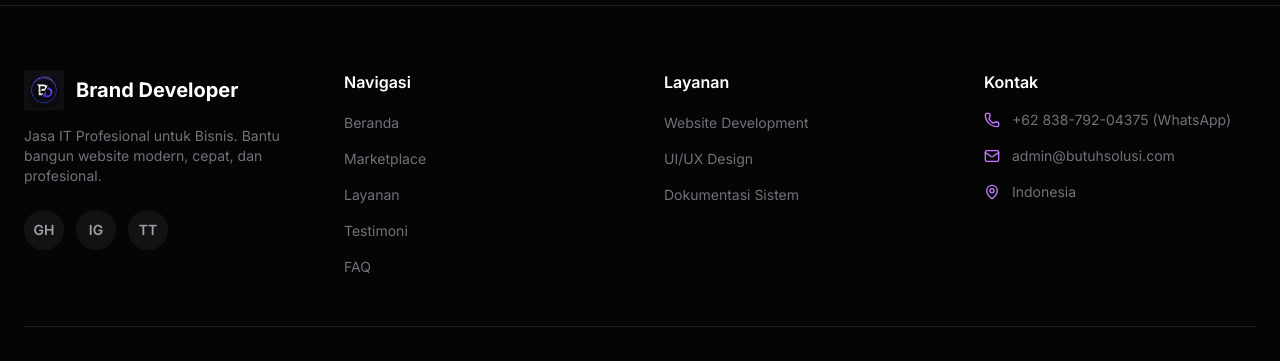
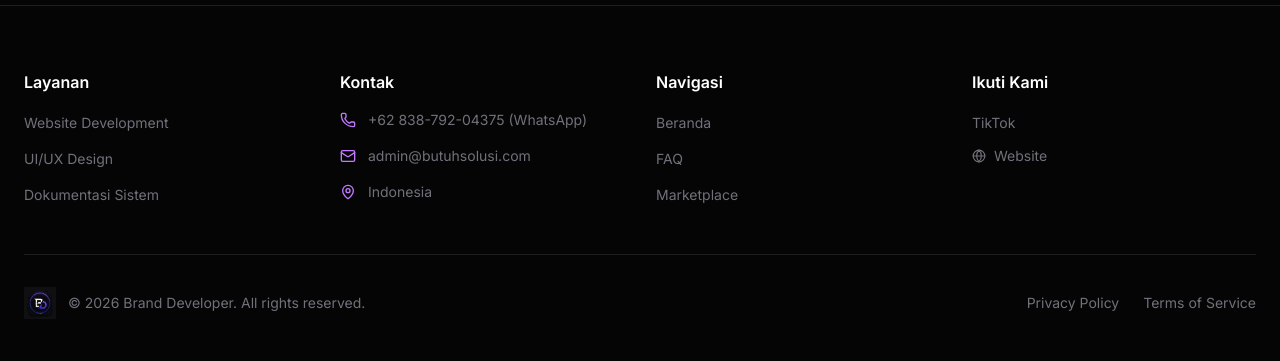
Before and after one commit to adinnur890/Brand-Developer, a Next.js app: page / in a window 1280 px wide. Shown: the part 5763-6124 px from the top of the page. Built offline with nearby package versions, Linux system fonts and the light colour scheme.

Commit message:
Update Footer layout with 4 columns: Layanan, Kontak, Navigasi, Ikuti Kami

```diff
--- a/src/components/Footer.tsx
+++ b/src/components/Footer.tsx
@@ -1,88 +1,12 @@
 import Image from "next/image";
-import { Mail, Phone, MapPin } from "lucide-react";
+import { Mail, Phone, MapPin, Globe } from "lucide-react";
 
 export default function Footer() {
   return (
     <footer id="contact" className="border-t border-white/10 bg-[#050505]">
       <div className="max-w-7xl mx-auto px-6 py-16">
-        <div className="grid grid-cols-1 md:grid-cols-4 gap-12">
-          {/* Brand */}
-          <div className="md:col-span-1">
-            <div className="flex items-center gap-3 mb-4">
-              <div className="relative w-10 h-10">
-                <Image
-                  src="/brand-developer.svg"
-                  alt="Brand Developer"
-                  fill
-                  className="object-contain"
-                />
-              </div>
-              <span className="text-white font-bold text-xl">Brand Developer</span>
-            </div>
-            <p className="text-sm text-zinc-500 mb-6">
-              Jasa IT Profesional untuk Bisnis. Bantu bangun website modern, cepat, dan profesional.
-            </p>
-            <div className="flex gap-3">
-              <a
-                href="https://github.com/adinnur890"
-                target="_blank"
-                rel="noopener noreferrer"
-                className="w-10 h-10 rounded-full bg-white/5 flex items-center justify-center text-zinc-400 hover:text-white hover:bg-white/10 transition-all text-sm font-semibold"
-              >
-                GH
-              </a>
-              <a
-                href="https://instagram.com"
-                target="_blank"
-                rel="noopener noreferrer"
-                className="w-10 h-10 rounded-full bg-white/5 flex items-center justify-center text-zinc-400 hover:text-white hover:bg-white/10 transition-all text-sm font-semibold"
-              >
-                IG
-              </a>
-              <a
-                href="https://www.tiktok.com/@din_development?is_from_webapp=1&sender_device=pc"
-                target="_blank"
-                rel="noopener noreferrer"
-                className="w-10 h-10 rounded-full bg-white/5 flex items-center justify-center text-zinc-400 hover:text-white hover:bg-white/10 transition-all text-sm font-semibold"
-              >
-                TT
-              </a>
-            </div>
-          </div>
-
-          {/* Quick Links */}
-          <div>
-            <h4 className="text-white font-semibold mb-4">Navigasi</h4>
-            <ul className="space-y-3">
-              <li>
-                <a href="#home" className="text-zinc-500 hover:text-white transition-colors text-sm">
-                  Beranda
-                </a>
-              </li>
-              <li>
-                <a href="/marketplace" className="text-zinc-500 hover:text-white transition-colors text-sm">
-                  Marketplace
-                </a>
-              </li>
-              <li>
-                <a href="#services" className="text-zinc-500 hover:text-white transition-colors text-sm">
-                  Layanan
-                </a>
-              </li>
-              <li>
-                <a href="#testimonials" className="text-zinc-500 hover:text-white transition-colors text-sm">
-                  Testimoni
-                </a>
-              </li>
-              <li>
-                <a href="#faq" className="text-zinc-500 hover:text-white transition-colors text-sm">
-                  FAQ
-                </a>
-              </li>
-            </ul>
-          </div>
-
-          {/* Services */}
+        <div className="grid grid-cols-2 md:grid-cols-4 gap-8">
+          {/* Layanan */}
           <div>
             <h4 className="text-white font-semibold mb-4">Layanan</h4>
             <ul className="space-y-3">
@@ -104,7 +28,7 @@ export default function Footer() {
             </ul>
           </div>
 
-          {/* Contact */}
+          {/* Kontak */}
           <div>
             <h4 className="text-white font-semibold mb-4">Kontak</h4>
             <ul className="space-y-4">
@@ -122,9 +46,57 @@ export default function Footer() {
               </li>
               <li className="flex items-start gap-3">
                 <MapPin className="text-purple-400 flex-shrink-0 mt-0.5" size={16} />
-                <span className="text-zinc-500 text-sm">
-                  Indonesia
-                </span>
+                <span className="text-zinc-500 text-sm">Indonesia</span>
+              </li>
+            </ul>
+          </div>
+
+          {/* Navigasi */}
+          <div>
+            <h4 className="text-white font-semibold mb-4">Navigasi</h4>
+            <ul className="space-y-3">
+              <li>
+                <a href="#home" className="text-zinc-500 hover:text-white transition-colors text-sm">
+                  Beranda
+                </a>
+              </li>
+              <li>
+                <a href="#faq" className="text-zinc-500 hover:text-white transition-colors text-sm">
+                  FAQ
+                </a>
+              </li>
+              <li>
+                <a href="/marketplace" className="text-zinc-500 hover:text-white transition-colors text-sm">
+                  Marketplace
+                </a>
+              </li>
+            </ul>
+          </div>
+
+          {/* Ikuti Kami */}
+          <div>
+            <h4 className="text-white font-semibold mb-4">Ikuti Kami</h4>
+            <ul className="space-y-3">
+              <li>
+                <a
+                  href="https://www.tiktok.com/@din_development?is_from_webapp=1&sender_device=pc"
+                  target="_blank"
+                  rel="noopener noreferrer"
+                  className="text-zinc-500 hover:text-white transition-colors text-sm"
+                >
+                  TikTok
+                </a>
+              </li>
+              <li>
+                <a
+                  href="https://brand-developer.vercel.app/"
+                  target="_blank"
+                  rel="noopener noreferrer"
+                  className="text-zinc-500 hover:text-white transition-colors text-sm flex items-center gap-2"
+                >
+                  <Globe size={14} />
+                  Website
+                </a>
               </li>
             </ul>
           </div>
@@ -132,9 +104,19 @@ export default function Footer() {
 
         {/* Bottom */}
         <div className="border-t border-white/10 mt-12 pt-8 flex flex-col md:flex-row justify-between items-center gap-4">
-          <p className="text-zinc-500 text-sm">
-            © {new Date().getFullYear()} Brand Developer. All rights reserved.
-          </p>
+          <div className="flex items-center gap-3">
+            <div className="relative w-8 h-8">
+              <Image
+                src="/brand-developer.svg"
+                alt="Brand Developer"
+                fill
+                className="object-contain"
+              />
+            </div>
+            <p className="text-zinc-500 text-sm">
+              © {new Date().getFullYear()} Brand Developer. All rights reserved.
+            </p>
+          </div>
           <div className="flex gap-6">
             <a href="#" className="text-zinc-500 hover:text-white transition-colors text-sm">
               Privacy Policy
```
